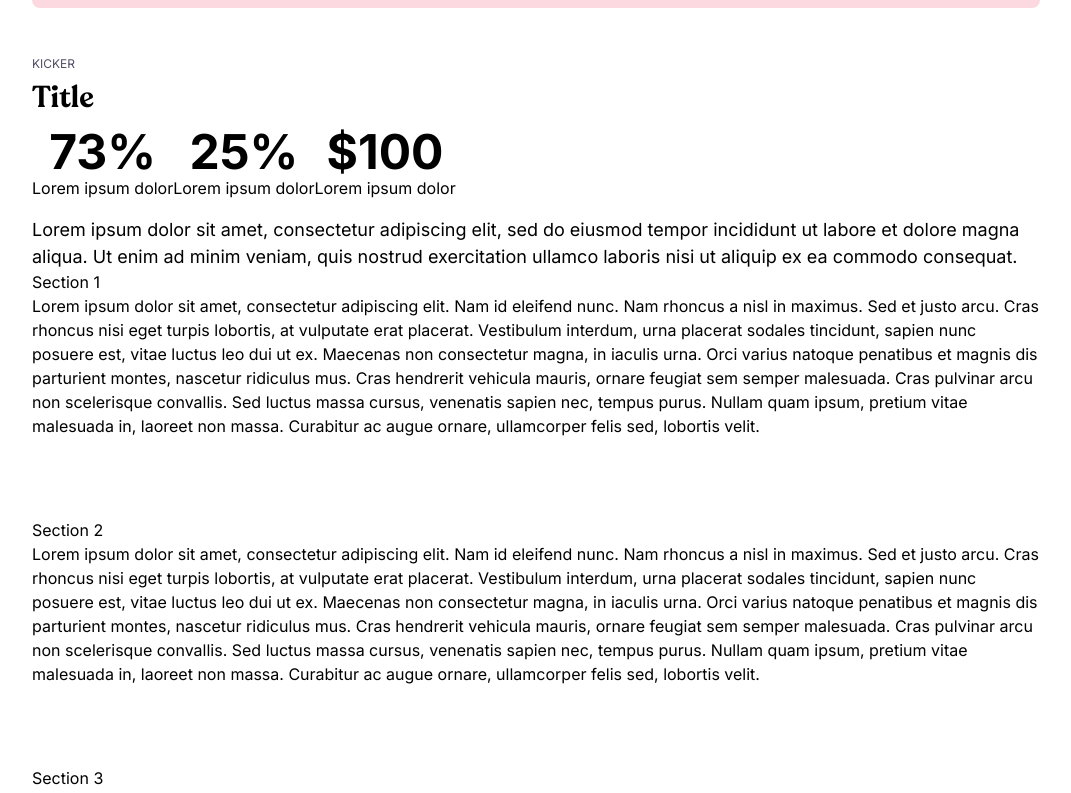
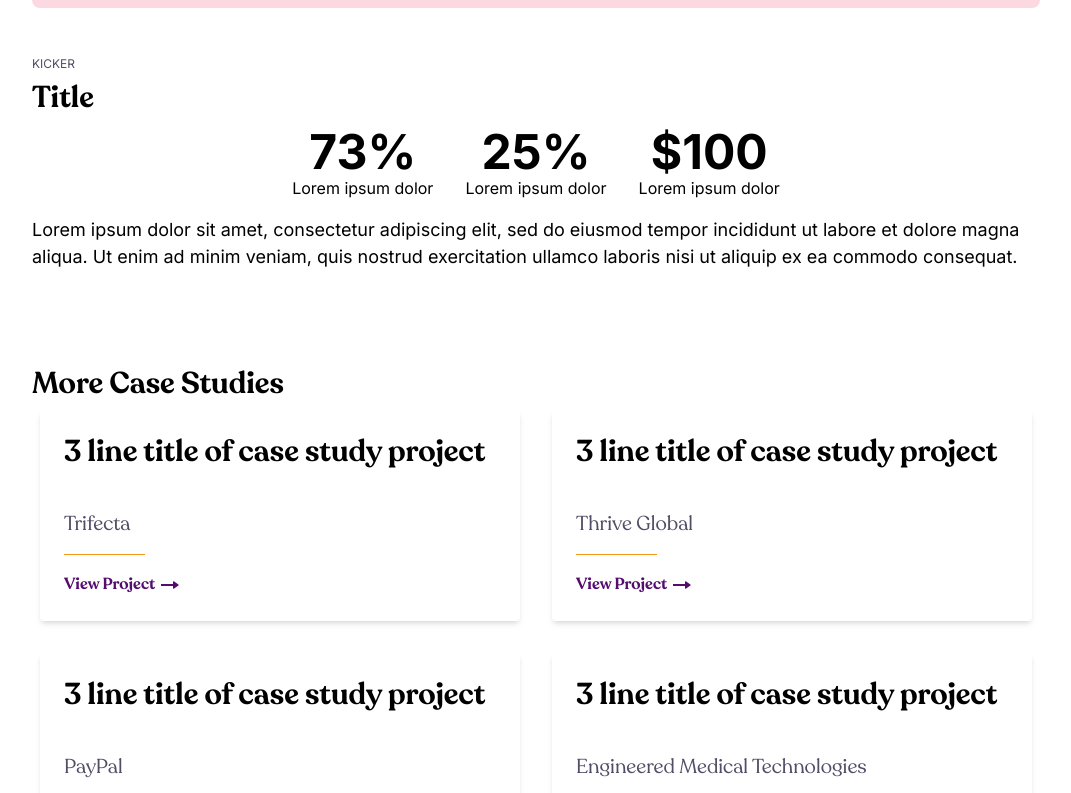
Before and after one commit to kevincward/the5thbeatle-2023, a Next.js app: page /case-studies/components in a window 1280 px wide. Shown: the part 2819-3612 px from the top of the page, without its empty margins (104-1175 px from the left). Built offline with nearby package versions, Linux system fonts and the light colour scheme.

Commit message:
added mosre case studies section

```diff
--- /dev/null
+++ b/components/moreStudies.js
@@ -0,0 +1,50 @@
+import Image from 'next/image';
+import moreStudiesBg from '@/public/images/more-studies-abstract.svg';
+
+export default function MoreStudies(props) {
+    const { title, caseStudies } = props;
+    return (
+        <div
+            className='title-block bg-[left_bottom_-100px] py-24 lg:bg-left-bottom'
+            style={{
+                backgroundImage: `url(${moreStudiesBg.src})`,
+                backgroundRepeat: 'no-repeat',
+            }}
+        >
+            <div className='container'>
+                <p className='font-recoleta text-3xl font-semibold'>{title}</p>
+
+                <div className='flex gap-4 overflow-x-auto lg:grid lg:grid-cols-2 lg:flex-row lg:flex-wrap lg:overflow-x-hidden'>
+                    {Object.keys(caseStudies).map((key) => (
+                        <div className='p-2' key={key}>
+                            <div className='case-study-card w-[170px] rounded bg-white p-6 shadow-md lg:w-auto'>
+                                <p className='pb-8 lg:pb-10'>
+                                    <a className='font-recoleta text-[1.3125rem] font-semibold leading-5 lg:text-3xl'>
+                                        {caseStudies[key].title}
+                                    </a>
+                                </p>
+                                <p className='pb-2 font-recoleta text-xl text-gray lg:pb-4'>
+                                    {caseStudies[key].company}
+                                </p>
+                                <div className='mb-2 h-[1px] w-[5.0625rem] bg-orange lg:mb-4'></div>
+                                <a
+                                    className='font-recoleta font-semibold text-purple'
+                                    href={caseStudies[key].url}
+                                >
+                                    View Project{' '}
+                                    <Image
+                                        className='inline-block'
+                                        src='/images/ic_arrow.svg'
+                                        alt='view project'
+                                        height={24}
+                                        width={24}
+                                    />
+                                </a>
+                            </div>
+                        </div>
+                    ))}
+                </div>
+            </div>
+        </div>
+    );
+}
--- a/components/results.js
+++ b/components/results.js
@@ -18,11 +18,11 @@ export default function Results(props) {
             ) : (
                 ''
             )}
-            <div className='flex flex-col lg:flex-row'>
+            <div className='flex flex-col lg:flex-row lg:justify-center'>
                 {Object.keys(values).map((key) => (
                     <div
                         key={key}
-                        className='mb-4 text-center text-5xl font-bold'
+                        className='mb-4 text-center text-5xl font-bold lg:px-4'
                     >
                         <CountUp
                             enableScrollSpy
--- a/pages/case-studies/components.js
+++ b/pages/case-studies/components.js
@@ -6,8 +6,32 @@ import TextBlockOne from '@/components/textBlockOne';
 import TextBlockTwo from '@/components/textBlockTwo';
 import ProblemCard from '@/components/problemCard';
 import Results from '@/components/results';
+import MoreStudies from '@/components/moreStudies';
 
 export default function Components() {
+    const caseStudies = [
+        {
+            title: '3 line title of case study project',
+            company: 'Trifecta',
+            url: '#',
+        },
+        {
+            title: '3 line title of case study project',
+            company: 'Thrive Global',
+            url: '#',
+        },
+        {
+            title: '3 line title of case study project',
+            company: 'PayPal',
+            url: '#',
+        },
+        {
+            title: '3 line title of case study project',
+            company: 'Engineered Medical Technologies',
+            url: '#',
+        },
+    ];
+
     return (
         <>
             <TitleBlock
@@ -147,6 +171,7 @@ export default function Components() {
                 ]}
                 text='Lorem ipsum dolor sit amet, consectetur adipiscing elit, sed do eiusmod tempor incididunt ut labore et dolore magna aliqua. Ut enim ad minim veniam, quis nostrud exercitation ullamco laboris nisi ut aliquip ex ea commodo consequat.'
             />
+            <MoreStudies title='More Case Studies' caseStudies={caseStudies} />
             <div className='container'>
                 <div className='scroll-mt-[152px] pb-20' id='section-1'>
                     <h2>Section 1</h2>
```
Also changed, not shown: public/images/more-studies-abstract.svg (added).
